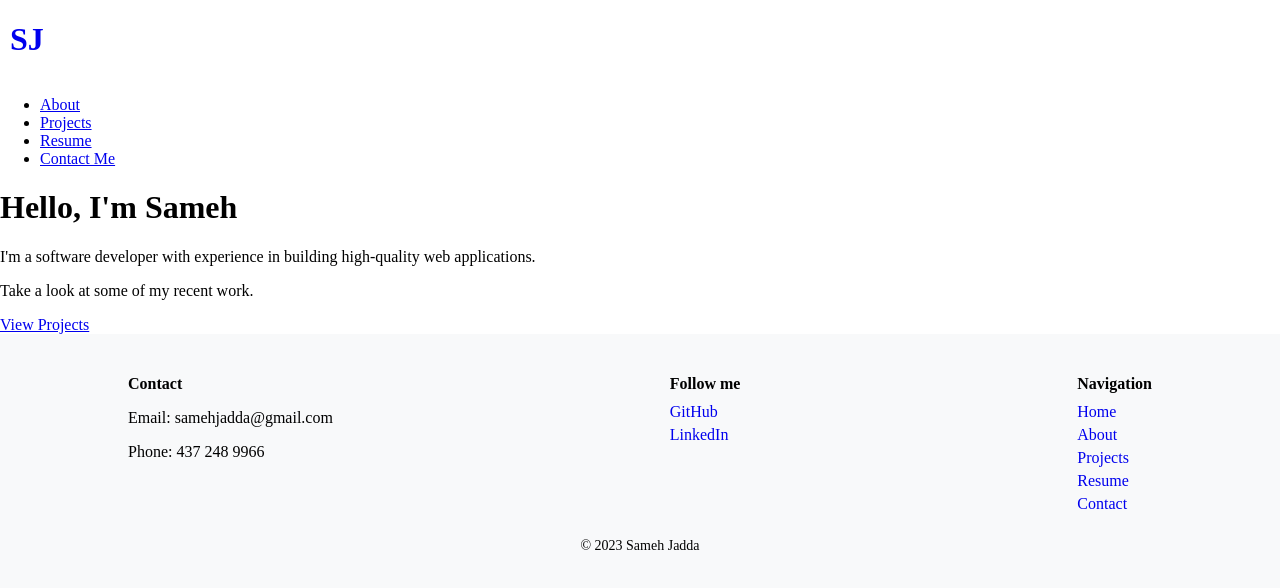
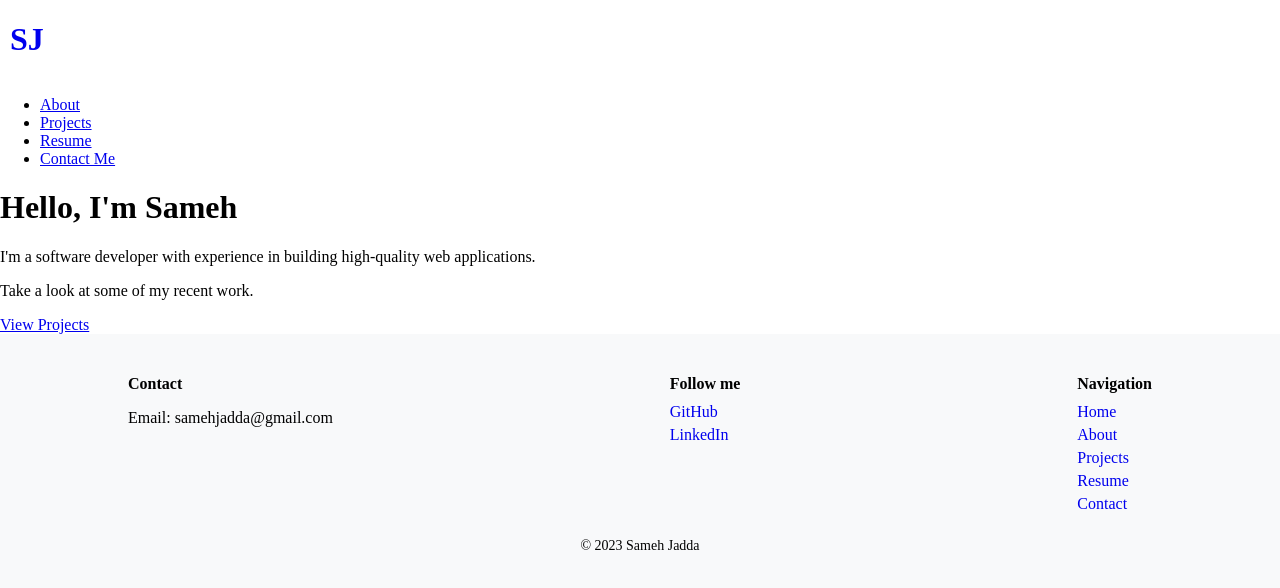
Before and after one commit to samehjadda/my-portfolio, an Angular app: page / in a window 1280 px wide. Shown: the top 588 px of the page. Built offline with nearby package versions, Linux system fonts and the light colour scheme.

Commit message:
minor modifction

```diff
--- a/src/app/footer/footer.component.html
+++ b/src/app/footer/footer.component.html
@@ -4,7 +4,6 @@
         <div>
           <h4>Contact</h4>
           <p>Email: samehjadda@gmail.com</p>
-          <p>Phone: 437 248 9966</p>
         </div>
         <div>
           <h4>Follow me</h4>
```
